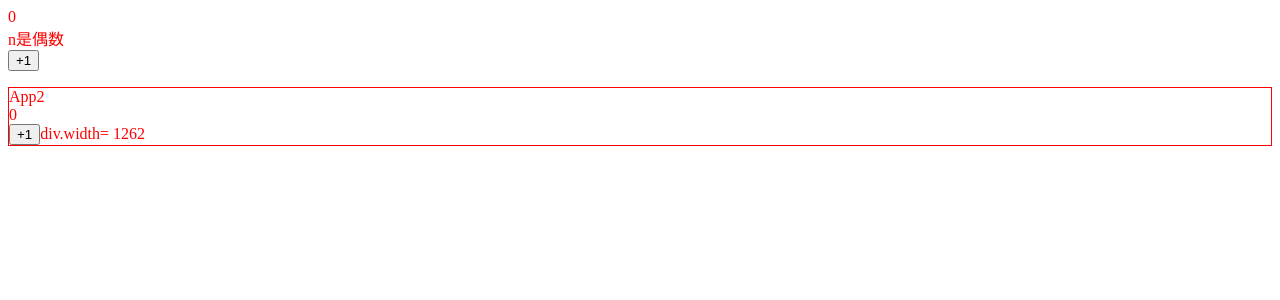
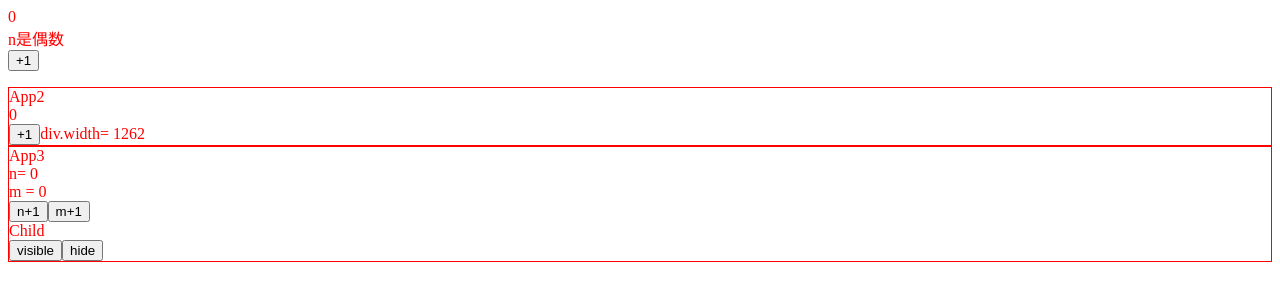
Before and after one commit to CaoBaoWang/react-demo1, a React (Create React App) app: page / in a window 1280 px wide. Shown: the top 300 px of the page. Built offline with nearby package versions, Linux system fonts and the light colour scheme.

Commit message:
使用React.useEffect 模拟 componentDidMount componentDidUpdate componentWillUnMount

```diff
--- a/src/App.js
+++ b/src/App.js
@@ -1,5 +1,6 @@
 import React from "react";
 import App2 from "./App2";
+import App3 from "./App3";
 
 
 class Component extends React.Component {
@@ -60,6 +61,7 @@ class App extends React.Component {
                     }
                 </ul>
                 <App2 />
+                <App3 />
             </div>
         )
     }
--- a/src/App2.js
+++ b/src/App2.js
@@ -35,7 +35,7 @@ class App2 extends React.PureComponent {
         // 执行了 render  n+1  n-1  n的值没变 但是对象的值变了 会重新执行 render 。 DOM是不会变化，应为DOM diff 发现没有变化。就啥都不变
         console.log('render')
         return (
-            <div className="App2">App2 <br/>
+            <div className="App">App2 <br/>
                 {/*给DOM绑定ref*/}
                 <div ref={this.ref}>{this.state.n}</div>
                 <button onClick={this.add}>+1</button>
--- /dev/null
+++ b/src/App3.js
@@ -0,0 +1,60 @@
+import React, {useState, useEffect} from "react";
+
+
+const App3 = () => {
+    const [n, setN] = useState(0)
+    const [m, setM] = useState(0)
+
+    // 模拟 componentDidMount
+    useEffect(() => {
+        console.log('App3 mount')
+    }, [])
+
+    // 模拟 componentDidUpdate
+    useEffect(() => {
+        console.log('m 或 n 变了')
+    }, [m, n])
+
+
+
+    const addN = () => {
+        setN(n + 1)
+    }
+    const addM = () => {
+        setM(m + 1)
+    }
+
+    let [childVisible,setChildVisible] = React.useState(true)
+    const hideChild = ()=> setChildVisible(false)
+    const visibleChild = ()=> setChildVisible(true)
+
+
+    return <div className="App">
+        App3 <br/>
+        n= {n} <br/>
+        m = {m}<br/>
+
+        <button onClick={addN}>n+1</button>
+        <button onClick={addM}>m+1</button><br/>
+
+        {childVisible?<Child/>:null}
+        <button onClick={visibleChild}>visible</button>
+        <button onClick={hideChild}>hide</button>
+    </div>
+}
+
+const Child = ()=>{
+
+    // 模拟 componentWillUnmount
+    useEffect(() => {
+        console.log('Child第一次渲染')
+        return () => {
+            console.log("Child组件要死了")
+        }
+    })
+    return (
+        <div>Child</div>
+    )
+}
+
+export default App3
--- a/src/index.css
+++ b/src/index.css
@@ -3,6 +3,6 @@
 }
 
 
-.App2 {
+.App {
     border:1px solid red
 }
```
